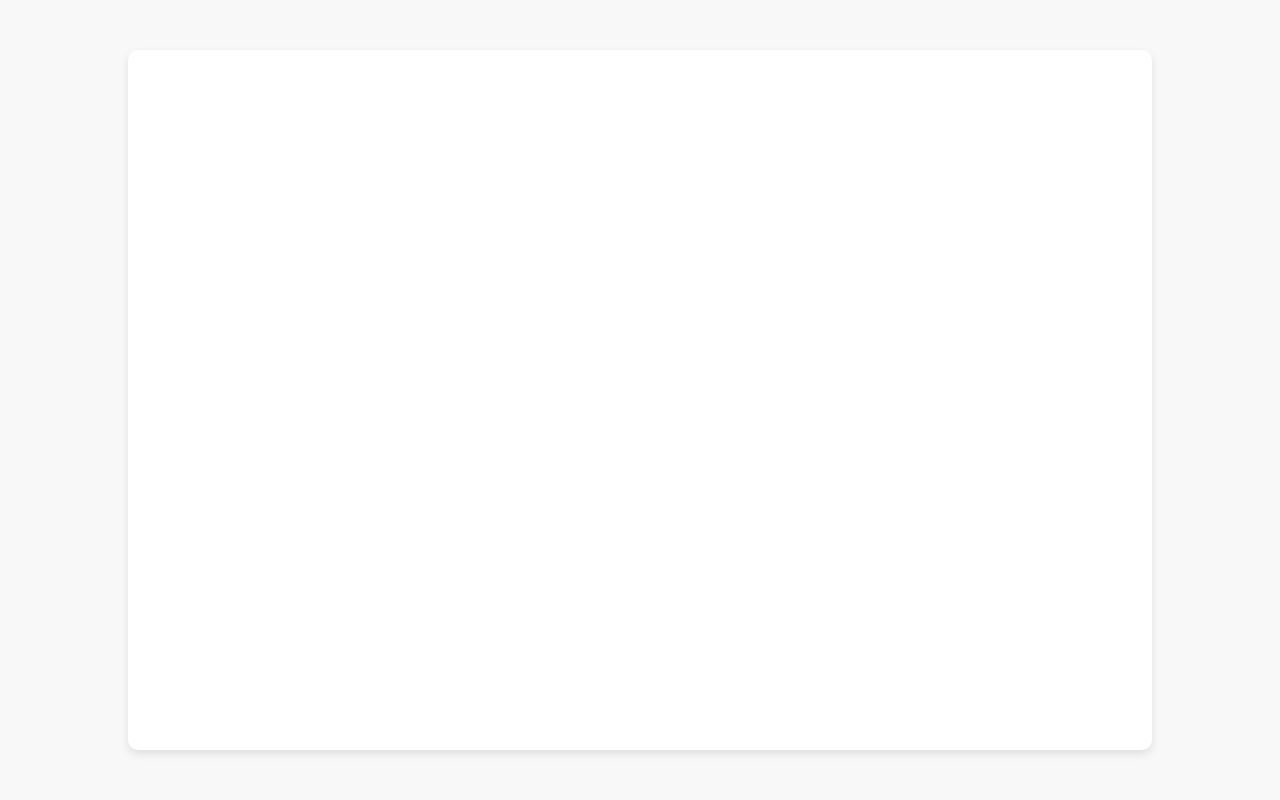
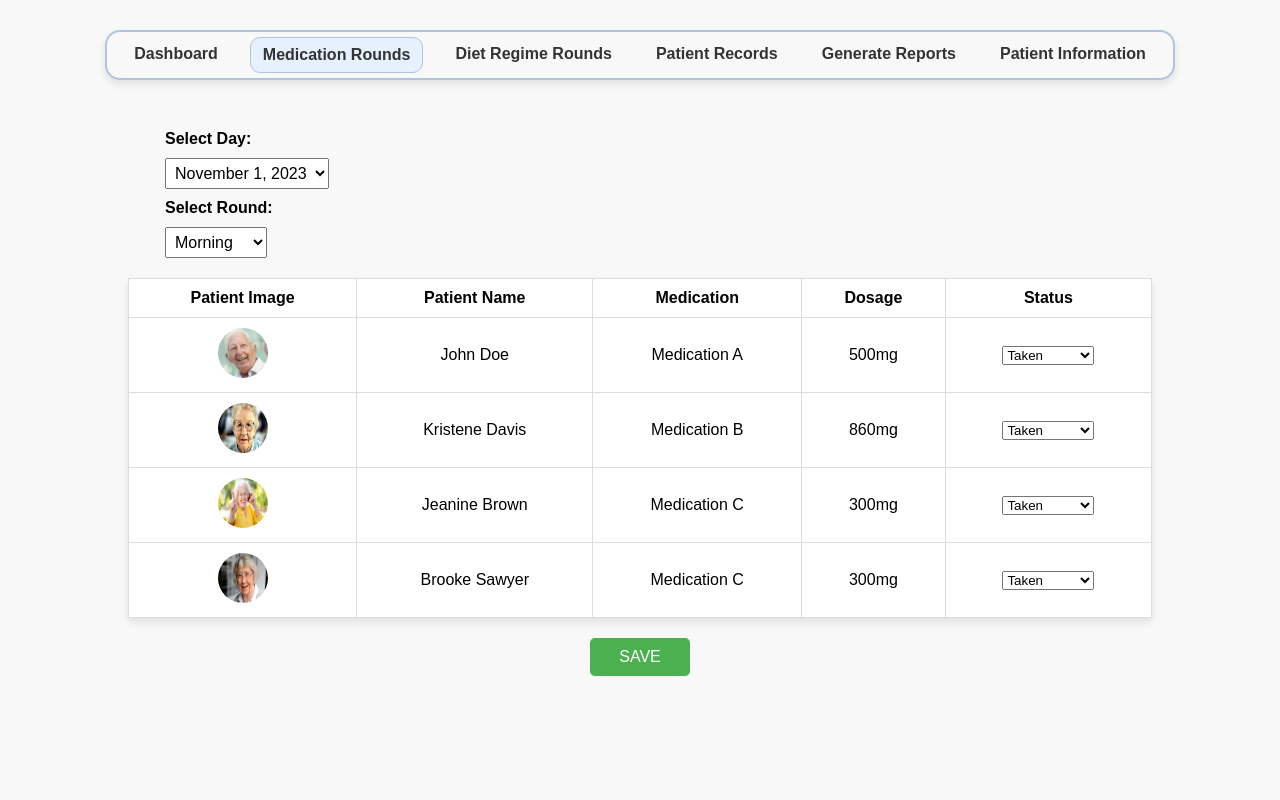
Before and after one commit to ParisBriggs/BIOM9450-Major-Project, a PHP site: page /medication_rounds.html in a window 1280 px wide. Before the commit the page is almost empty. Run offline with PHP 8.4, Linux system fonts and the light colour scheme.

Commit message:
updated table in medication rounds

```diff
--- a/medication_rounds.html
+++ b/medication_rounds.html
@@ -3,17 +3,119 @@
 <head>
     <meta charset="UTF-8">
     <meta name="viewport" content="width=device-width, initial-scale=1.0">
-    <title>Template Page</title>
+    <title>Medication Rounds</title>
     <link rel="stylesheet" href="styles_medication_rounds.css">
 </head>
 <body>
-    <!-- Main container for the centered white box -->
-    <div id="main-container" class="container">
-        <!-- Left column (empty for now) -->
-        <div id="left-column" class="left-column"></div>
+    <!-- Logo and Centered Navigation Bar -->
+    <header>
+        <nav class="navbar">
+            <a href="dashboard.html">Dashboard</a>
+            <a href="/medication-rounds" class="active">Medication Rounds</a>
+            <a href="/diet-regime-rounds">Diet Regime Rounds</a>
+            <a href="/patient-records">Patient Records</a>
+            <a href="/generate-reports">Generate Reports</a>
+            <a href="/patient-information">Patient Information</a>
+        </nav>
+    </header>
 
-        <!-- Right column (empty for now) -->
-        <div id="right-column" class="right-column"></div>
-    </div>
+    <!-- Main Content Section -->
+    <main>
+        <!-- Dropdowns for Day and Round Selection -->
+        <div class="selection-bar">
+            <label for="day-select">Select Day:</label>
+            <select id="day-select">
+                <!-- Populate with JavaScript or a server-side loop for the full month -->
+                <option value="2023-11-01">November 1, 2023</option>
+                <option value="2023-11-02">November 2, 2023</option>
+                <!-- more options here -->
+            </select>
+
+            <label for="round-select">Select Round:</label>
+            <select id="round-select">
+                <option value="morning">Morning</option>
+                <option value="afternoon">Afternoon</option>
+                <option value="evening">Evening</option>
+            </select>
+        </div>
+
+        <!-- Table for Medication Rounds -->
+        <table class="medication-table">
+            <thead>
+                <tr>
+                    <th>Patient Image</th>
+                    <th>Patient Name</th>
+                    <th>Medication</th>
+                    <th>Dosage</th>
+                    <th>Status</th>
+                </tr>
+            </thead>
+            <tbody>
+                <!-- Example row, populated dynamically with server data -->
+                <tr>
+                    <!-- Patient 1 -->
+                    <td><img src="images/profile_image_1.jpg" alt="Patient 1" class="patient-photo"></td>
+                    <td>John Doe</td>
+                    <td>Medication A</td>
+                    <td>500mg</td>
+                    <td>
+                        <select class="status-select">
+                            <option value="taken">Taken</option>
+                            <option value="refused">Refused</option>
+                            <option value="unavailable">Unavailable</option>
+                        </select>
+                    </td>
+                </tr>
+                <tr>
+                    <!-- Patient 2 -->
+                    <td><img src="images/profile_image_2.jpg" alt="Patient 1" class="patient-photo"></td>
+                    <td>Kristene Davis</td>
+                    <td>Medication B</td>
+                    <td>860mg</td>
+                    <td>
+                        <select class="status-select">
+                            <option value="taken">Taken</option>
+                            <option value="refused">Refused</option>
+                            <option value="unavailable">Unavailable</option>
+                        </select>
+                    </td>
+                </tr>
+                <tr>
+                    <!-- Patient 3 -->
+                    <td><img src="images/profile_image_3.jpg" alt="Patient 1" class="patient-photo"></td>
+                    <td>Jeanine Brown</td>
+                    <td>Medication C</td>
+                    <td>300mg</td>
+                    <td>
+                        <select class="status-select">
+                            <option value="taken">Taken</option>
+                            <option value="refused">Refused</option>
+                            <option value="unavailable">Unavailable</option>
+                        </select>
+                    </td>
+                </tr>
+                <tr>
+                    <!-- Patient 4 -->
+                    <td><img src="images/profile_image_4.jpg" alt="Patient 1" class="patient-photo"></td>
+                    <td>Brooke Sawyer</td>
+                    <td>Medication C</td>
+                    <td>300mg</td>
+                    <td>
+                        <select class="status-select">
+                            <option value="taken">Taken</option>
+                            <option value="refused">Refused</option>
+                            <option value="unavailable">Unavailable</option>
+                        </select>
+                    </td>
+                </tr>
+            </tbody>
+        </table>
+
+        <!-- Save Button -->
+        <button id="save-button" onclick="saveMedicationRounds()">SAVE</button>
+    </main>
+
+    <!-- JavaScript for handling data saving -->
+    <script src="script.js"></script>
 </body>
 </html>
--- a/styles_medication_rounds.css
+++ b/styles_medication_rounds.css
@@ -1,39 +1,105 @@
-/* General body styling */
+/* Basic styling */
 body {
     font-family: Arial, sans-serif;
+    background-color: #f8f8f8;
     margin: 0;
-    display: flex;
-    justify-content: center;
-    align-items: center;
-    height: 100vh;
-    background-color: #f8f8f8;
+    padding: 0;
 }
 
-/* Container for the centered white box */
-.container {
+/* Header styling */
+header {
     display: flex;
-    width: 80%;
-    max-width: 1400px;
-    height: 700px; /* Adjust height as needed */
-    background-color: #ffffff;
-    border-radius: 10px;
+    align-items: center;
+    flex-direction: column;
+    padding: 10px 0;
+    background-color: #f8f8f8;
+    padding-top: 30px;
+    padding-bottom: 30px;
+}
+
+/* Centered Navbar styling */
+.navbar {
+    display: flex;
+    gap: 20px;
+    border: 2px solid #b0c4de; /* Blue outline border */
+    border-radius: 15px;
+    padding: 5px 15px;
+    background-color: #f8f8f8;
     box-shadow: 0 4px 8px rgba(0, 0, 0, 0.1);
 }
 
-/* Left column styling (empty) */
-.left-column {
-    flex: 1;
-    display: flex;
-    align-items: center;
-    justify-content: center;
-    padding: 20px;
+.navbar a {
+    text-decoration: none;
+    color: #333;
+    font-weight: bold;
+    padding: 8px 12px;
+    border-radius: 10px;
 }
 
-/* Right column styling (empty) */
-.right-column {
-    flex: 1;
+.navbar a:hover {
+    background-color: #e6f0ff; /* Light blue background on hover */
+}
+
+.navbar a.active {
+    background-color: #e6f0ff;
+    border: 1px solid #b0c4de;
+    border-radius: 10px;
+}
+
+/* Selection Bar */
+.selection-bar {
     display: flex;
-    align-items: center;
-    justify-content: center;
-    padding: 20px;
+    flex-direction: column; /* Stack items vertically */
+    align-items: flex-start; /* Align labels and dropdowns to the left */
+    gap: 10px; /* Add space between items */
+    margin: 20px;
+    margin-left: 165px;
 }
+
+.selection-bar label {
+    font-weight: bold;
+}
+
+.selection-bar select {
+    padding: 5px;
+    font-size: 1em;
+}
+
+/* Medication Table */
+.medication-table {
+    width: 80%;
+    margin: 0 auto;
+    border-collapse: collapse;
+    background-color: #ffffff;
+    box-shadow: 0 4px 8px rgba(0, 0, 0, 0.1);
+}
+
+.medication-table th, .medication-table td {
+    border: 1px solid #ddd;
+    padding: 10px;
+    text-align: center;
+}
+
+.patient-photo {
+    width: 50px;
+    height: 50px;
+    border-radius: 50%;
+}
+
+/* Save Button */
+#save-button {
+    display: block;
+    width: 100px;
+    margin: 20px auto;
+    padding: 10px;
+    background-color: #4CAF50;
+    color: #fff;
+    border: none;
+    border-radius: 5px;
+    cursor: pointer;
+    font-size: 1em;
+}
+
+#save-button:hover {
+    background-color: #45a049;
+}
```
Also changed, not shown: images/profile_image_1.jpg (added), images/profile_image_2.jpg (added), images/profile_image_3.jpg (added), images/profile_image_4.jpg (added), images/profile_image_5.jpeg (added), images/profile_image_6.jpg (added), images/profile_image_7.jpeg (added), 2 other files.
